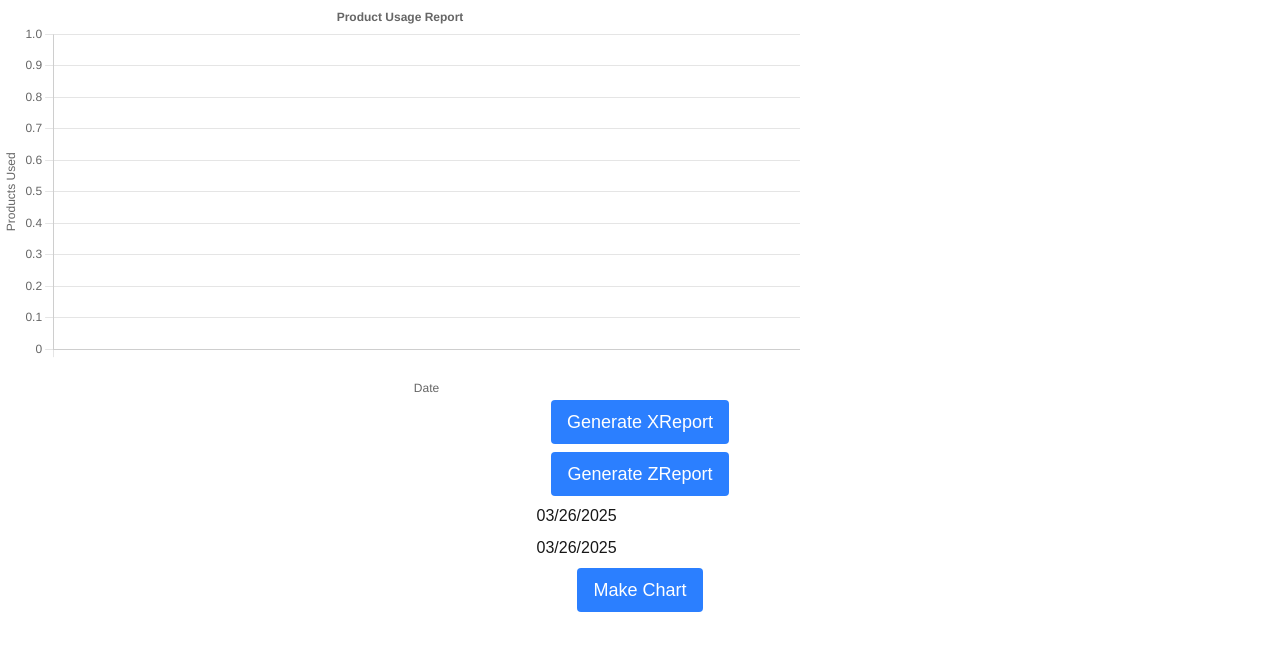
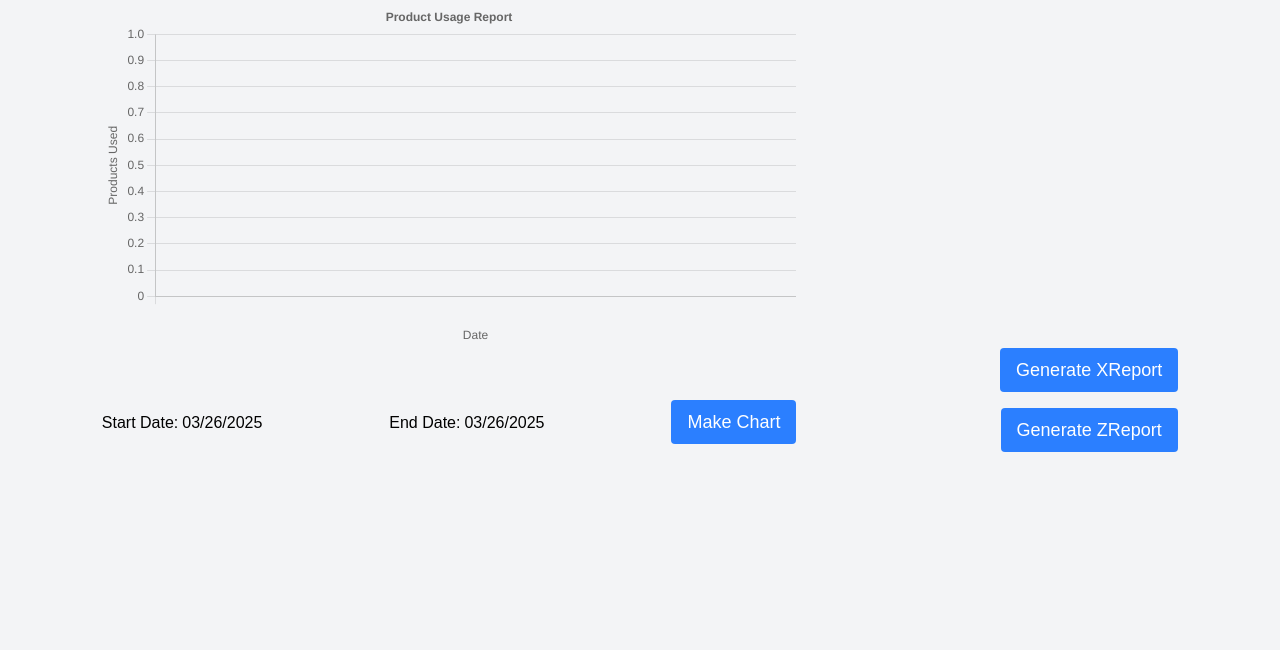
Before and after one commit to Arkaeyuh/bobapp, a Next.js app: page /analysis in a window 1280 px wide. Shown: the top 650 px of the page. Built offline with nearby package versions, Linux system fonts and the light colour scheme.

Commit message:
made analysis page stlye slightly better. Still not done.

```diff
--- a/app/analysis/page.tsx
+++ b/app/analysis/page.tsx
@@ -112,21 +112,27 @@ export default function analysisPage()
   }
 
   return(
-    <>
-    <div className="h-100">
-      <Bar options={options} data={chartData}/>
-    </div>
-      <div className = "grid gap-y-2 justify-items-center">
+    <div className="bg-gray-100 min-h-screen flex flex-row justify-around">
+      <div>
+        <div className="h-100">
+          <Bar options={options} data={chartData}/>
+        </div>
+        <div>
+          <p className = "text-black inline pr-1">Start Date:</p>
+          <DatePicker className = "text-black" selected={analysisStart} onChange={(date) => date && setAnalysisStart(date)}/>
+          <p className = "text-black inline pr-1">End Date:</p>
+          <DatePicker className = "text-black" selected={analysisEnd} onChange={(date) => date && setAnalysisEnd(date)}/>
+          <button onClick={()=>updateChart()} className="text-lg text-white bg-blue-500 rounded hover:bg-blue-600 px-4 py-2">Make Chart</button>
+        </div>
+      </div>
+      <div className = "grid gap-4 content-center justify-items-center">
         <Link href={{ pathname: "/analysis/xReport"}}>
               <button className="text-lg text-white bg-blue-500 rounded hover:bg-blue-600 px-4 py-2">Generate XReport</button>
         </Link>
         <Link href={{ pathname: "/analysis/zReport"}}>
               <button className="text-lg text-white bg-blue-500 rounded hover:bg-blue-600 px-4 py-2">Generate ZReport</button>
         </Link>
-        <DatePicker selected={analysisStart} onChange={(date) => date && setAnalysisStart(date)}/>
-        <DatePicker selected={analysisEnd} onChange={(date) => date && setAnalysisEnd(date)}/>
-        <button onClick={()=>updateChart()} className="text-lg text-white bg-blue-500 rounded hover:bg-blue-600 px-4 py-2">Make Chart</button>
       </div>
-    </>
+    </div>
   )
 }
--- a/app/ingredientSelection/page.tsx
+++ b/app/ingredientSelection/page.tsx
@@ -112,7 +112,11 @@ function IngredientSelectionContent()
     }
 
     return(
-        <div className="flex-col bg-gray-100 min-h-screen">
+        <div className="bg-gray-100 min-h-screen">
+          {/* <header className="w-full bg-blue-500 text-white py-6">
+            <h1 className="text-4xl font-bold text-center">Ingredient Selection</h1>
+            <p className="text-center mt-2 text-lg">Customize your drink just how you want it</p>
+          </header> */}
           <div className="flex justify-around">
             <div className="w-2/5">
               <Image src="/Pearl+Milk+Tea.jpg" width = {100} height = {100} alt="Image of Item Just Selected" className="float-left w-64"/>
@@ -145,22 +149,43 @@ function IngredientSelectionContent()
               </div>
             </div>
           </div>
-          <div className = "grid grid-cols-2 sm:grid-cols-2 md:grid-cols-3 lg:grid-cols-4 xl:grid-cols-5 gap-6">
-          {
-            ingredients.map((ingred) => (
-              <IngredientToggleButton key={ingred.ingredientid} uniqueID={ingred.ingredientid} ingredient={ingred} selected={defaultIngredientIds.has(ingred.ingredientid)}></IngredientToggleButton>
+          <div>
+            <hr className="bg-gray-400 border-0 h-0.5 m-1 mt-3"></hr>
+            <h2 className="text-xl font-semibold text-black justify-self-center">Default Ingredients</h2>
+            <div className = "grid grid-cols-2 sm:grid-cols-2 md:grid-cols-3 lg:grid-cols-4 xl:grid-cols-5 gap-6">
+            {
+              ingredients.map((ingred) => (
+                  defaultIngredientIds.has(ingred.ingredientid) ?
+                    <IngredientToggleButton key={ingred.ingredientid} uniqueID={ingred.ingredientid} ingredient={ingred} selected={defaultIngredientIds.has(ingred.ingredientid)}></IngredientToggleButton>
+                    : <></>
+                ))
+            }
+            </div>
+            <hr className="bg-gray-400 border-0 h-0.5 m-1 mt-3"></hr>
+            <h2 className="text-xl font-semibold text-black justify-self-center">Additional Ingredients</h2>
+            <div className = "grid grid-cols-2 sm:grid-cols-2 md:grid-cols-3 lg:grid-cols-4 xl:grid-cols-5 gap-6">
+            {
+              ingredients.map((ingred) => (
+                !defaultIngredientIds.has(ingred.ingredientid) ?
+                  <IngredientToggleButton key={ingred.ingredientid} uniqueID={ingred.ingredientid} ingredient={ingred} selected={defaultIngredientIds.has(ingred.ingredientid)}></IngredientToggleButton>
+                  : <></>
               ))
-          }
+            }
+            </div>
+            <hr className="bg-gray-400 border-0 h-0.5 m-1  mt-3"></hr>
           </div>
           <div className = "flex justify-evenly m-5">
             <Link href={{ pathname: "/itemSelection", query: { category: currentItem.category } }}>
               <button className="text-lg text-white bg-blue-500 rounded hover:bg-blue-600 px-4 py-2">Cancel</button>
             </Link>
-            <button className="text-lg text-white bg-blue-500 rounded hover:bg-blue-600 px-4 py-2" onClick={()=> {console.log(cart); addSelectedItemToCart();}}>Display cart to console, then add to cart</button>
+            {/* <button className="text-lg text-white bg-blue-500 rounded hover:bg-blue-600 px-4 py-2" onClick={()=> {console.log(cart); addSelectedItemToCart();}}>Display cart to console, then add to cart</button> */}
             <Link href={{pathname:"/home"}}>
               <button className="text-lg text-white bg-blue-500 rounded hover:bg-blue-600 px-4 py-2" onClick={()=> addSelectedItemToCart()}>Confirm</button>
             </Link>
           </div>
+          {/* <footer className="w-full bg-blue-500 text-white py-4 mt-10">
+            <p className="text-center">© 2025 ShareTea. All rights reserved.</p>
+          </footer> */}
         </div>
     )
 }
```
